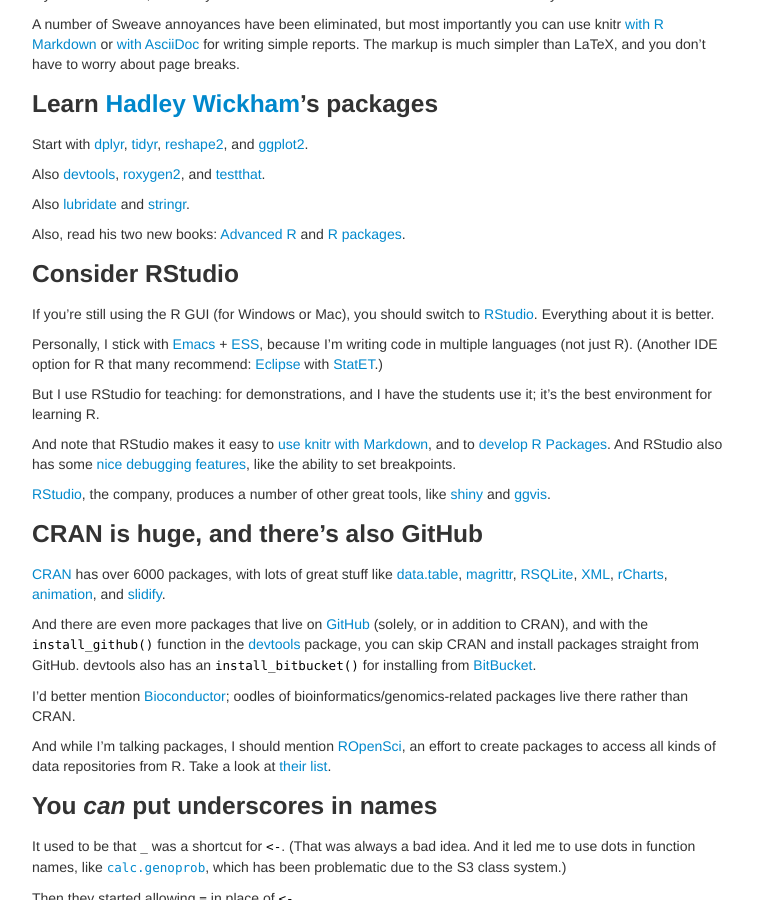
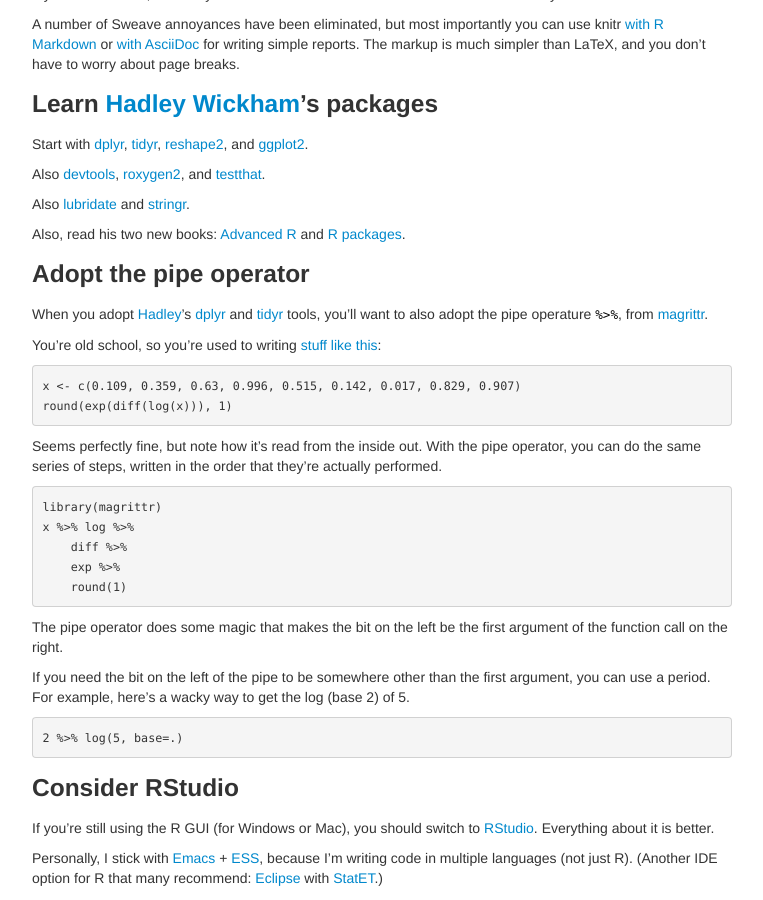
Before and after one commit to kbroman/hipsteR, a Jekyll site: the page built from index.md, in a window 1280 px wide and 900 px high, scrolled down 299 px. Shown: the whole window, without its empty margins (258-1021 px from the left). Built offline with Jekyll 4.4.1, drawn with Linux system fonts in a browser that asks for light colours.

Commit message:
Add discussion of pipe

````diff
--- a/index.md
+++ b/index.md
@@ -42,6 +42,44 @@ Also [lubridate](https://github.com/hadley/lubridate) and
 Also, read his two new books: [Advanced R](http://adv-r.had.co.nz/)
 and [R packages](http://r-pkgs.had.co.nz/).
 
+
+### Adopt the pipe operator
+
+When you adopt [Hadley](http://had.co.nz/)'s [dplyr](https://github.com/hadley/dplyr)
+and [tidyr](https://github.com/hadley/tidyr) tools, you'll want to
+also adopt the pipe operature `%>%`, from
+[magrittr](http://github.com/smbache/magrittr).
+
+You're old school, so you're used to writing
+[stuff like this](https://twitter.com/kwbroman/status/521127502391955456):
+
+```r
+x <- c(0.109, 0.359, 0.63, 0.996, 0.515, 0.142, 0.017, 0.829, 0.907)
+round(exp(diff(log(x))), 1)
+```
+
+Seems perfectly fine, but note how it's read from the inside out. With
+the pipe operator, you can do the same series of steps, written in the
+order that they're actually performed.
+
+```r
+library(magrittr)
+x %>% log %>%
+    diff %>%
+    exp %>%
+    round(1)
+```
+
+The pipe operator does some magic that makes the bit on the left be
+the first argument of the function call on the right.
+
+If you need the bit on the left of the pipe to be somewhere other than
+the first argument, you can use a period.  For example, here's a wacky way to
+get the log (base 2) of 5.
+
+```r
+2 %>% log(5, base=.)
+```
 
 ### Consider RStudio
 
````
